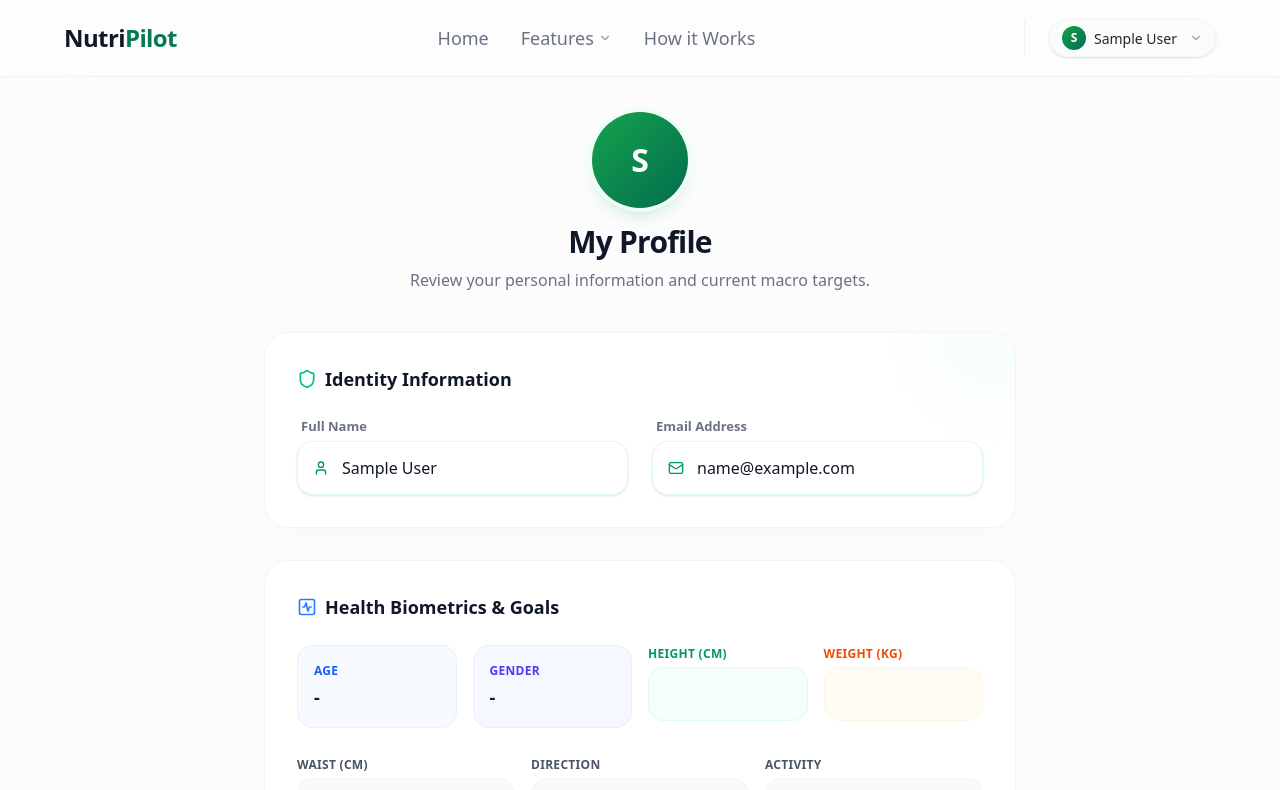
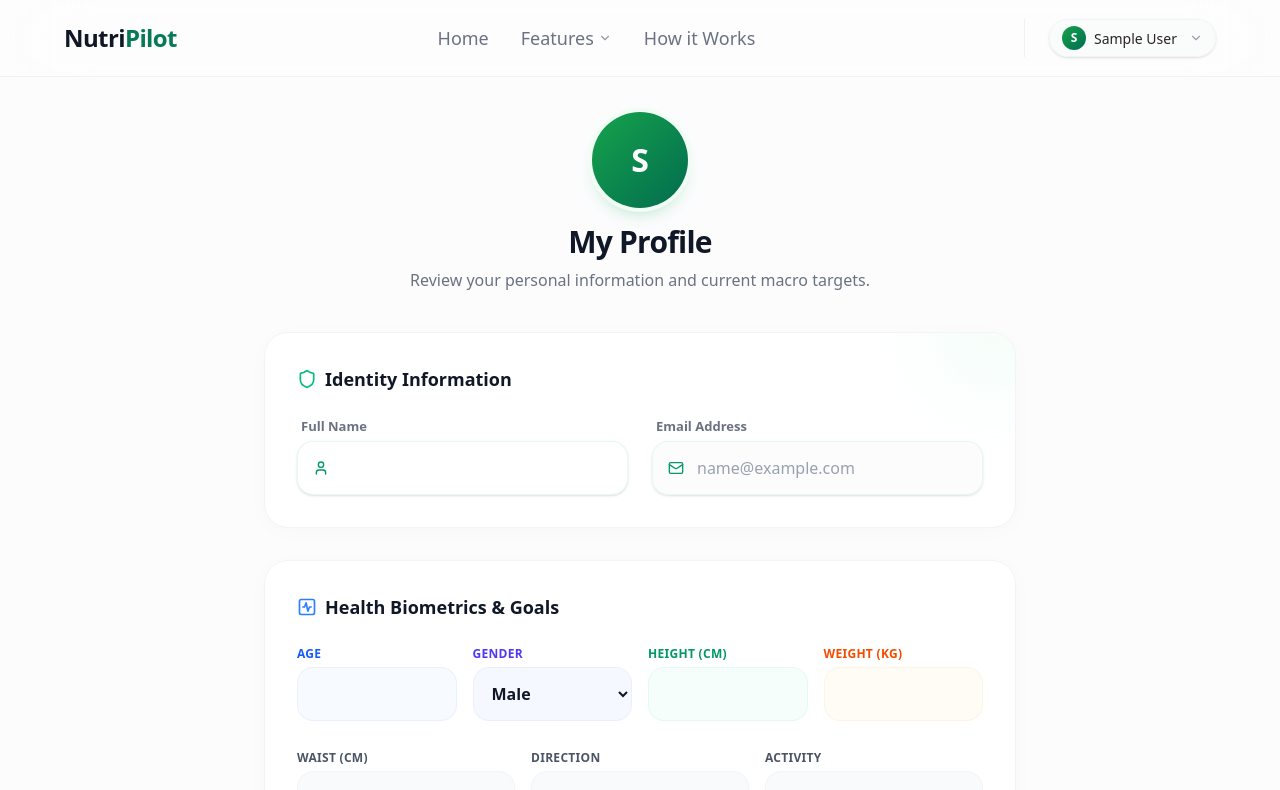
Before and after one commit to soumyasuryan/NutriPilot, a Next.js app: page /account in a window 1280 px wide. Shown: the top 790 px of the page. Built offline with nearby package versions, Linux system fonts and the light colour scheme; no server answers; sample sign-in values are in the browser's storage.

Commit message:
Edit profile enabled

```diff
--- a/app/account/page.js
+++ b/app/account/page.js
@@ -22,7 +22,7 @@ export default function AccountPage() {
   const [isAuthorized, setIsAuthorized] = useState(false);
 
   const [formData, setFormData] = useState({
-    height: '', weight: '', waist_cm: '', fitness_goal: 'Cut', activity_level: 'Light', diet_preference: 'any'
+    name: '', age: '', gender: 'Male', height: '', weight: '', waist_cm: '', fitness_goal: 'Cut', activity_level: 'Light', diet_preference: 'any'
   });
   const [isUpdating, setIsUpdating] = useState(false);
   const [toast, setToast] = useState({ show: false, message: '', sub: '', type: 'success' });
@@ -53,6 +53,9 @@ export default function AccountPage() {
         .then(data => {
           setProfile(data);
           setFormData({
+            name: storedUser.full_name || storedUser.name || '',
+            age: data.age || '',
+            gender: data.gender || 'Male',
             height: data.height || '',
             weight: data.weight || '',
             waist_cm: data.waist_cm || '',
@@ -81,8 +84,9 @@ export default function AccountPage() {
         },
         body: JSON.stringify({
           userId: user.id,
-          age: profile?.age || 25,
-          gender: profile?.gender || 'male',
+          name: formData.name,
+          age: formData.age,
+          gender: formData.gender,
           height: formData.height,
           weight: formData.weight,
           waist: formData.waist_cm,
@@ -95,6 +99,11 @@ export default function AccountPage() {
       if (res.ok) {
         showToast("Targets Recalibrated!", "Your caloric and macro limits have been updated.", "success");
         setProfile(data.data); // Update displayed macros
+
+        // Update local user if name changed
+        const newUser = { ...user, full_name: formData.name };
+        setUser(newUser);
+        localStorage.setItem('user', JSON.stringify(newUser));
       } else {
         showToast("Update Failed", data.error || "Failed to update targets.", "error");
       }
@@ -120,7 +129,7 @@ export default function AccountPage() {
             className="mb-10 text-center"
           >
             <div className="w-24 h-24 rounded-full bg-linear-to-br from-[#16a34a] to-[#046C4E] flex items-center justify-center text-white text-[32px] font-bold mx-auto mb-4 shadow-lg shadow-green-600/20 ring-4 ring-green-50">
-              {(user?.full_name || user?.name || 'U')[0].toUpperCase()}
+              {(formData.name || user?.full_name || user?.name || 'U')[0].toUpperCase()}
             </div>
             <h1 className="text-3xl font-bold text-gray-900 tracking-tight mb-2">My Profile</h1>
             <p className="text-gray-500 font-medium">Review your personal information and current macro targets.</p>
@@ -149,9 +158,12 @@ export default function AccountPage() {
                     <div className="absolute inset-y-0 left-0 pl-4 flex items-center pointer-events-none">
                       <User className="w-4 h-4 text-emerald-600" />
                     </div>
-                    <div className="w-full bg-white border border-emerald-100/60 text-gray-900 font-medium text-[16px] rounded-2xl pl-11 pr-4 py-3.5 shadow-sm">
-                      {user?.full_name || user?.name || "-"}
-                    </div>
+                    <input
+                      type="text"
+                      value={formData.name}
+                      onChange={e => setFormData({ ...formData, name: e.target.value })}
+                      className="w-full bg-white border border-emerald-100/60 text-gray-900 font-medium text-[16px] rounded-2xl pl-11 pr-4 py-3.5 shadow-sm focus:border-emerald-500 outline-none transition-all"
+                    />
                   </div>
                 </div>
 
@@ -161,7 +173,7 @@ export default function AccountPage() {
                     <div className="absolute inset-y-0 left-0 pl-4 flex items-center pointer-events-none">
                       <Mail className="w-4 h-4 text-emerald-600" />
                     </div>
-                    <div className="w-full bg-white border border-emerald-100/60 text-gray-900 font-medium text-[16px] rounded-2xl pl-11 pr-4 py-3.5 shadow-sm">
+                    <div className="w-full bg-gray-50/50 border border-emerald-100/60 text-gray-400 font-medium text-[16px] rounded-2xl pl-11 pr-4 py-3.5 shadow-sm cursor-not-allowed">
                       {user?.email || "-"}
                     </div>
                   </div>
@@ -179,13 +191,17 @@ export default function AccountPage() {
 
               <form onSubmit={handleUpdateGoals} className="space-y-5">
                 <div className="grid grid-cols-2 lg:grid-cols-4 gap-4">
-                  <div className="bg-blue-50/50 border border-blue-100/50 rounded-2xl p-4">
-                    <p className="text-[12px] font-bold text-blue-600 uppercase tracking-wide mb-1">Age</p>
-                    <p className="text-[18px] font-semibold text-gray-900">{profile?.age || "-"}</p>
+                  <div>
+                    <label className="text-[12px] font-bold text-blue-600 uppercase tracking-wide mb-1 block">Age</label>
+                    <input type="number" value={formData.age} onChange={e => setFormData({ ...formData, age: e.target.value })} className="w-full bg-blue-50/50 border border-blue-100/50 rounded-2xl p-3.5 focus:border-blue-500 focus:ring-1 focus:ring-blue-500 outline-none text-gray-900 font-semibold text-[16px]" />
                   </div>
-                  <div className="bg-indigo-50/50 border border-indigo-100/50 rounded-2xl p-4">
-                    <p className="text-[12px] font-bold text-indigo-600 uppercase tracking-wide mb-1">Gender</p>
-                    <p className="text-[18px] font-semibold text-gray-900 capitalize">{profile?.gender || "-"}</p>
+                  <div>
+                    <label className="text-[12px] font-bold text-indigo-600 uppercase tracking-wide mb-1 block">Gender</label>
+                    <select value={formData.gender} onChange={e => setFormData({ ...formData, gender: e.target.value })} className="w-full bg-indigo-50/50 border border-indigo-100/50 rounded-2xl p-3.5 focus:border-indigo-500 focus:ring-1 focus:ring-indigo-500 outline-none text-gray-900 font-semibold text-[16px]">
+                      <option value="Male">Male</option>
+                      <option value="Female">Female</option>
+                      <option value="Other">Other</option>
+                    </select>
                   </div>
                   <div>
                     <label className="text-[12px] font-bold text-emerald-600 uppercase tracking-wide mb-1 block">Height (cm)</label>
```
Also changed, not shown: 2 other files (tests, documents, lock files or other folders).
